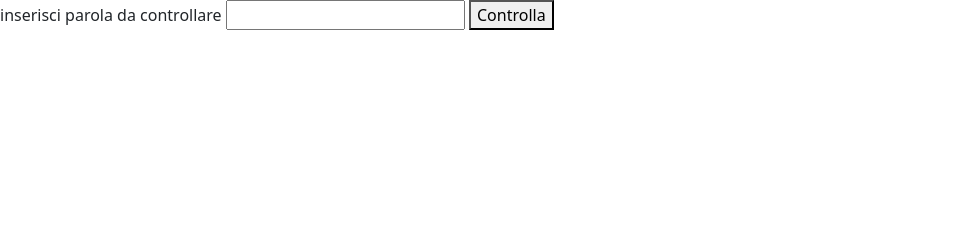
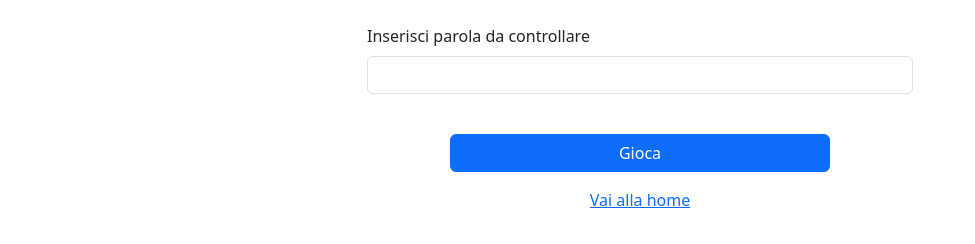
Before and after one commit to albertotaddeucci/js-paliedispari, a plain HTML site: page Palindromo/index.html in a window 1280 px wide. Shown: the whole page, without its empty margins (0-975 px from the left). Drawn offline with nearby package versions, Linux system fonts and the light colour scheme.

Commit message:
stile es. palindromo

```diff
--- a/Palindromo/index.html
+++ b/Palindromo/index.html
@@ -12,11 +12,52 @@
 </head>
 <body>
 
-    <label for="">inserisci parola da controllare</label>
-    <input type="text" id="input-word">
+    <!-- <label for="">inserisci parola da controllare</label>
+    <input type="text" id="input-word"> -->
 
-    <button id="button-start">Controlla</button>
-    <div id="result"></div>
+    <!-- <div class="container pt-4">
+
+        <div class="row gap-3 justify-content-center  px-2 ">
+            <form class="">
+                <div class="mb-3">
+                    <label for="exampleInputEmail1" class="form-label">Inserisci parola da controllare</label>
+                    <input type="email" id="input-word" class="form-control">
+                </div>
+
+            </form>
+            <button id="button-start">Controlla</button>
+
+            <div id="result"></div>
+
+        </div>
+    </div> -->
+
+
+
+    <div class="container mt-4 ">
+        <div class="row align-items-center flex-column ">
+            <form class="col-6 ">
+                <div class="mb-3">
+                    <label class="form-label">Inserisci parola da controllare</label>
+                    <input type="text" id="input-word" class="form-control">
+                </div>
+
+
+            </form>
+            <button id="button-start" class="btn btn-primary col-4 mt-4">Gioca</button>
+
+            <div  id="result"></div>
+
+            <div class="text-center mt-3">
+                <a href="../index.html">Vai alla home</a>
+            </div>
+
+        </div>
+
+
+
+    </div>
+
 
 
     <!-- ------------------------------ Bootstrap ------------------------------ -->
--- a/Palindromo/script.js
+++ b/Palindromo/script.js
@@ -12,8 +12,8 @@ Creare una funzione per capire se la parola inserita è palindroma
 
 function isPalindrome(input){
 
-    let i = 0
-    let palindrome = false
+    let i = 0;
+    let palindrome = false;
 
     do{
 
@@ -32,11 +32,11 @@ function isPalindrome(input){
 
     if (palindrome === true){
 
-        return true
+        return true;
 
     } else {
 
-        return false
+        return false;
 
     }
 }
@@ -49,9 +49,13 @@ buttonStart.addEventListener("click", function(){
 
 
     if(isPalindrome(inputCheck)){
-        document.getElementById("result").innerText = "è palindromo"
+        document.getElementById("result").innerText = "È palindromo";
+        document.getElementById("result").classList = "col-5 bg-success text-white rounded-3 my-3 p-1 text-center";
+
     } else {
-        document.getElementById("result").innerText = "Non è palindromo"
+        document.getElementById("result").innerText = "Non è palindromo";
+        document.getElementById("result").classList = "col-5 bg-danger text-white rounded-3 my-3 p-1 text-center";
+
 
     }
 })
```
Also changed, not shown: Pari e Dispari/index.html (+1 -1 lines).
